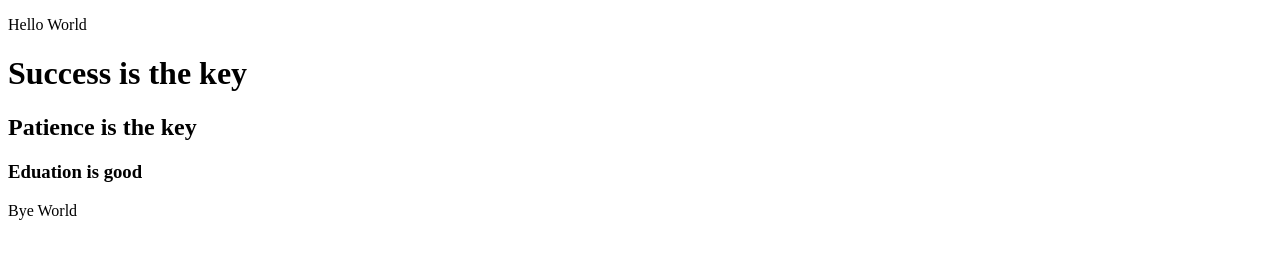
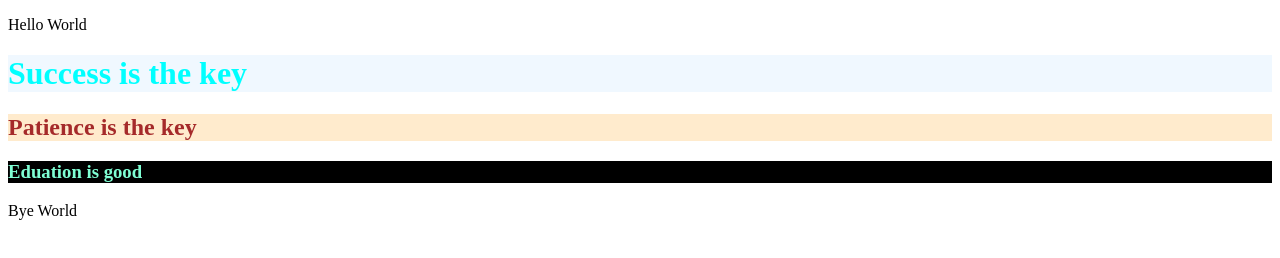
Before and after one commit to chioma9876/second-Git-Class, a website: page index.html in a window 1280 px wide. Drawn offline with Linux system fonts and the light colour scheme.

Commit message:
i added css

```diff
--- /dev/null
+++ b/index.css
@@ -0,0 +1,17 @@
+
+*{
+    margin: 2;
+    padding: 1;
+}
+h1{
+    color: aqua;
+    background-color: aliceblue;
+}
+h2{
+    color: brown;
+    background-color: blanchedalmond;
+}
+h3{
+    color: aquamarine;
+    background-color: black;
+}
--- a/index.html
+++ b/index.html
@@ -2,6 +2,7 @@
 <html lang = "english">
 <head>
 <title>Nnacheta Chioma</title>
+<link rel="stylesheet" href="index.css"
 </head>
 <body>
         <P>Hello World</P>
```
